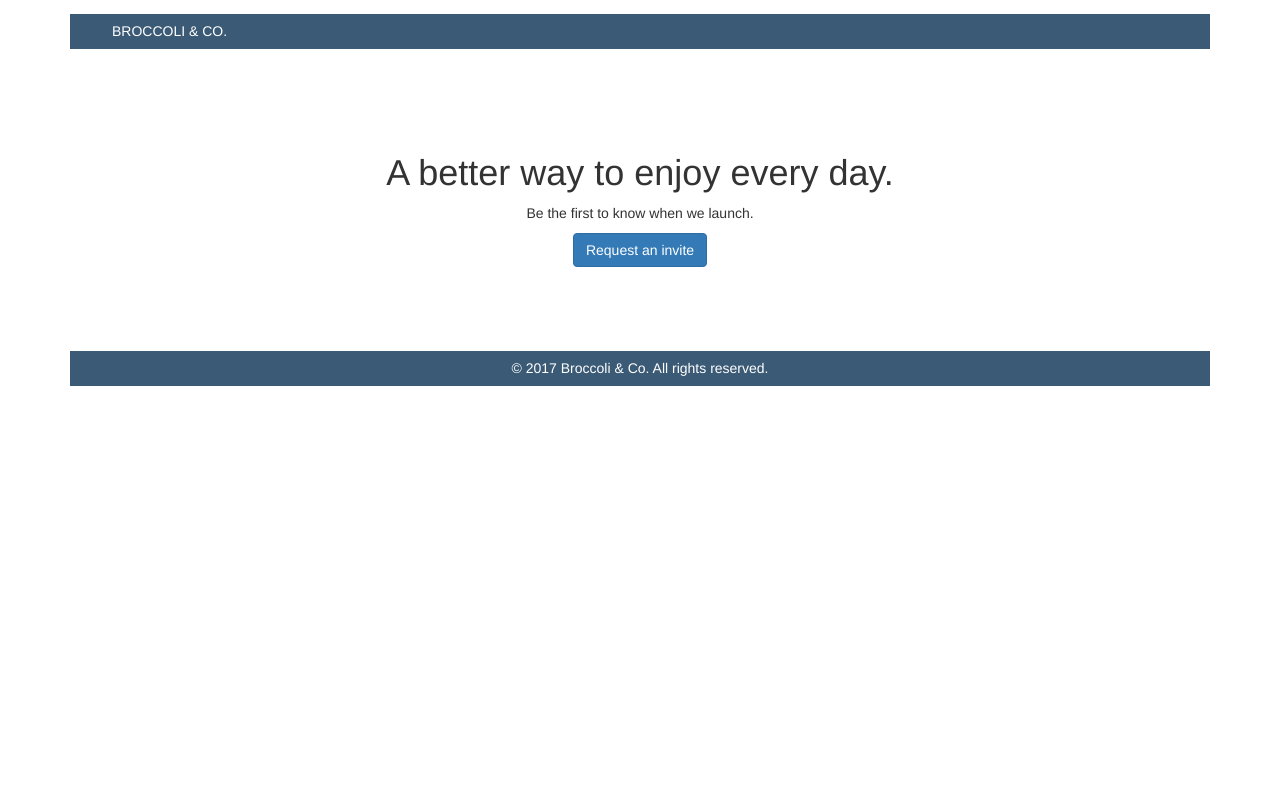
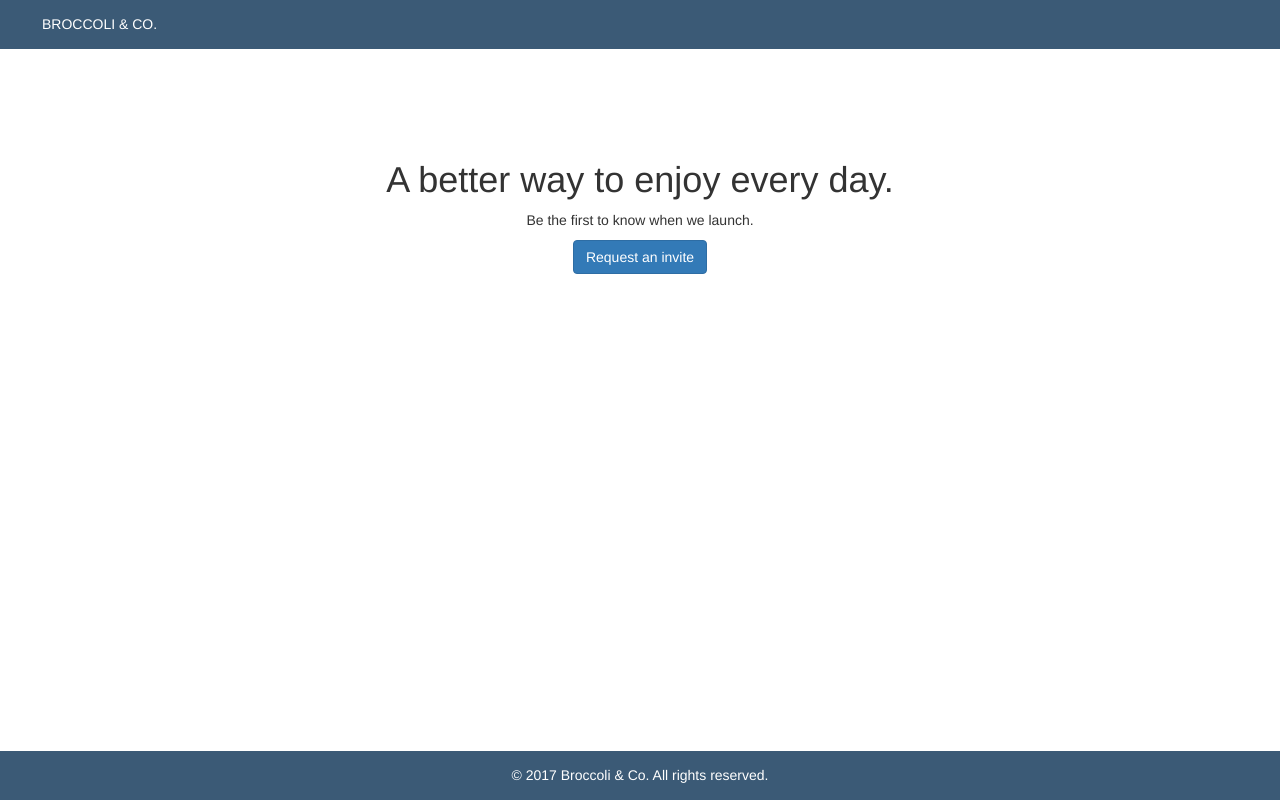
Before and after one commit to deskach/broccoli, a React app: page / in a window 1280 px wide. Built offline with nearby package versions, Linux system fonts and the light colour scheme; some packages are replaced by stand-ins of ours.

Commit message:
refactor header and footer

```diff
--- a/src/index.js
+++ b/src/index.js
@@ -16,9 +16,11 @@ export const store = createStoreWithMiddleware(reducers);
 
 ReactDOM.render(
     <Provider store={store}>
-        <div className={'container'}>
+        <div>
             <header>Broccoli & Co.</header>
-            <Landing/>
+            <div className={'container'}>
+                <Landing/>
+            </div>
             <footer>&copy; 2017 Broccoli & Co. All rights reserved.</footer>
         </div>
     </Provider>
--- a/style/style.scss
+++ b/style/style.scss
@@ -1,3 +1,6 @@
+$header-height: 3.5em;
+$header-bg-color: #3b5a76;
+
 .text-help {
     color: red;
 }
@@ -10,27 +13,29 @@ form a.btn {
     float: right;
 }
 
+header, footer {
+    background-color: $header-bg-color;
+    color: white;
+    height: $header-height;
+    position: absolute;
+    width: 100%;
+}
+
 header {
-    background-color: #3b5a76;
-    color: white;
+    top: 0;
+    text-transform: uppercase;
+    padding: 1em 3em;
     text-align: left;
-    height: 2.5em;
-    margin: 1em 0;
-    padding: .5em 3em;
-    text-transform: uppercase;
 }
 
 footer {
-    background-color: #3b5a76;
-    color: white;
     text-align: center;
-    height: 2.5em;
-    margin: 1em 0;
-    padding: .5em;
+    padding: 1em;
+    bottom: 0;
 }
 
 .invite-wrapper {
-    padding: 5em 0;
+    padding: 10em 0;
 }
 
 .done-wrapper {
```
